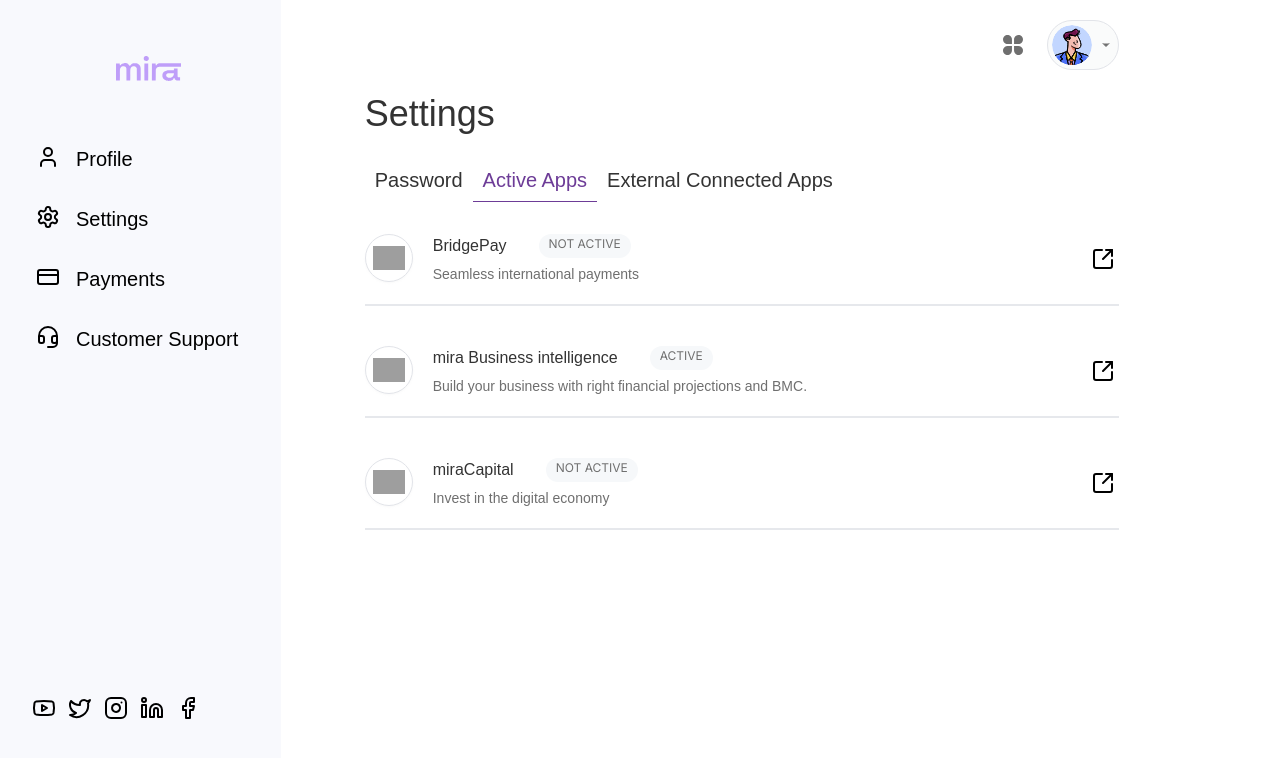
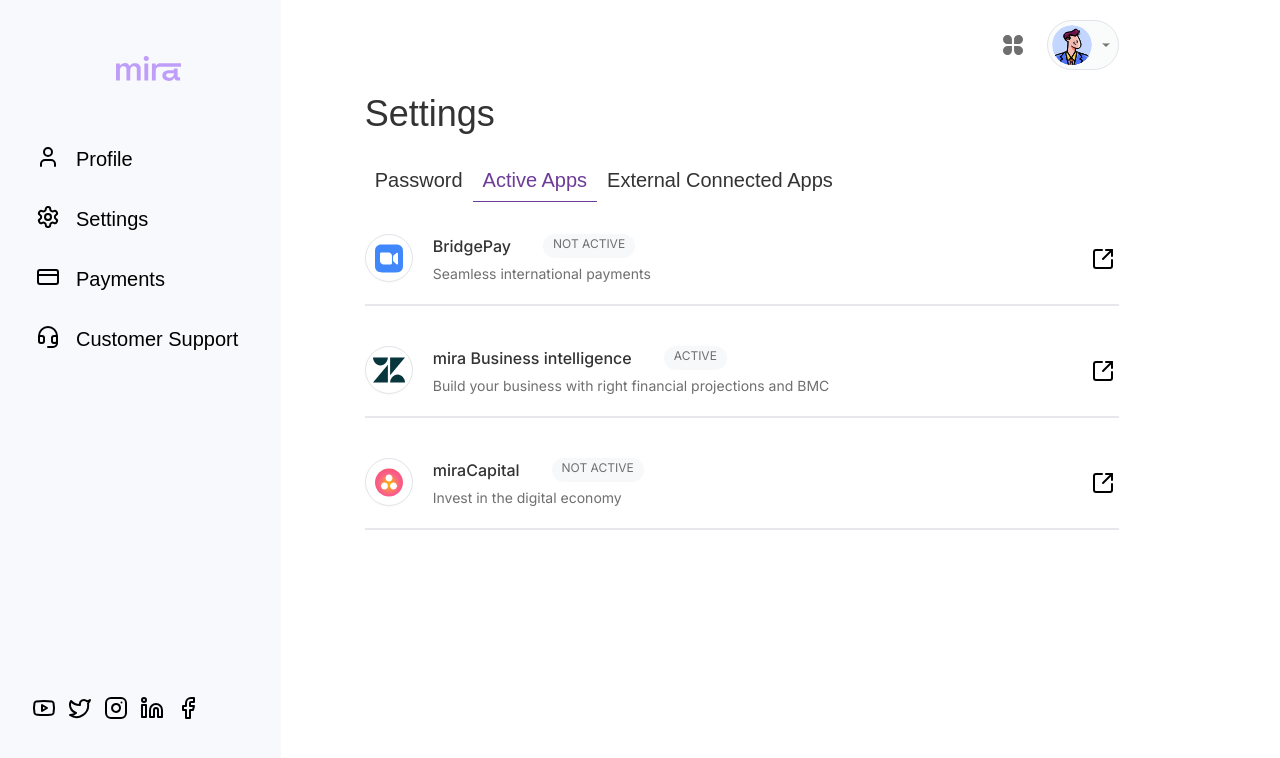
Before and after one commit to mohamed-mahdy-bakerysoft/mira-dashboard, a Next.js app: page /profile/settings in a window 1280 px wide. Both pictures are taken after a click on the button "Active Apps". Shown: the top 758 px of the page. Built offline with nearby package versions, Linux system fonts and the light colour scheme; grey boxes are pictures that could not be loaded; a web font is replaced by a local one.

Commit message:
implement apps comp in active apps tab & moved faqs comp to comp folder in support

```diff
--- a/src/app/profile/settings/components/ActiveAppsTab.tsx
+++ b/src/app/profile/settings/components/ActiveAppsTab.tsx
@@ -1,76 +1,30 @@
-import { SquareArrowOutUpRightIcon } from 'lucide-react'
-import Image from 'next/image'
 import React from 'react'
+import Apps from './Apps'
 
 
 const ActiveAppsTab = () => {
 	return (
 		<>
-			<div className="sm:flex justify-between mt-10 items-center border-b-2 border-b-[#e2e4e9d7] pb-5">
-				<div className="flex gap-5">
-					<div className="min-w-12 min-h-12 max-w-12 max-h-12 rounded-full flex items-center justify-center border border-[#E2E4E9] shadow-sm shadow-[#E4E5E73D]">
-						<Image src='/apps-bridgepay.svg'
-							alt='bridgepay'
-							width={32}
-							height={33}
-						/>
-					</div>
+			<Apps appName='BridgePay'
+				description='Seamless international payments'
+				status='not active'
+				src='/apps-icon-1.svg'
+				alt='BridgePay'
+			/>
 
-					<div>
-						<div className="flex gap-8">
-							<h3 className="font-medium text-[#333333]">BridgePay</h3>
-							<p className="bg-[#F6F8FA] rounded-full text-[#6f6f6f] uppercase text-xs py-0.5 px-2.5 font-inter max-h-6">Not Active</p>
-						</div>
-						<p className="text-sm text-[#6f6f6f] mt-1.5">Seamless international payments</p>
-					</div>
-				</div>
+			<Apps appName='mira Business intelligence'
+				description='Build your business with right financial projections and BMC'
+				status='active'
+				src='/apps-icon-2.svg'
+				alt='mira Business intelligence'
+			/>
 
-				<SquareArrowOutUpRightIcon size={24} className='mr-1' />
-			</div>
-
-			<div className="sm:flex justify-between mt-10 items-center border-b-2 border-b-[#e2e4e9d7] pb-5">
-				<div className="flex gap-5">
-					<div className="min-w-12 min-h-12 max-w-12 max-h-12 rounded-full flex items-center justify-center border border-[#E2E4E9] shadow-sm shadow-[#E4E5E73D]">
-						<Image src='/apps-mira-business-intelligence.svg'
-							alt='mirabusiness'
-							width={32}
-							height={33}
-						/>
-					</div>
-
-					<div>
-						<div className="flex gap-8">
-							<h3 className="font-medium text-[#333333]">mira Business intelligence</h3>
-							<p className="bg-[#F6F8FA] rounded-full text-[#6f6f6f] uppercase text-xs py-0.5 px-2.5 font-inter max-h-6">Active</p>
-						</div>
-						<p className="text-sm text-[#6f6f6f] mt-1.5">Build your business with right financial projections and BMC.</p>
-					</div>
-				</div>
-
-				<SquareArrowOutUpRightIcon size={24} className='mr-1' />
-			</div>
-
-			<div className="sm:flex justify-between mt-10 items-center border-b-2 border-b-[#e2e4e9d7] pb-5">
-				<div className="flex gap-5">
-					<div className="min-w-12 min-h-12 max-w-12 max-h-12 rounded-full flex items-center justify-center border border-[#E2E4E9] shadow-sm shadow-[#E4E5E73D]">
-						<Image src='/apps-miracapital.svg'
-							alt='miraCapital'
-							width={32}
-							height={33}
-						/>
-					</div>
-
-					<div>
-						<div className="flex gap-8">
-							<h3 className="font-medium text-[#333333]">miraCapital</h3>
-							<p className="bg-[#F6F8FA] rounded-full text-[#6f6f6f] uppercase text-xs py-0.5 px-2.5 font-inter max-h-6">Not Active</p>
-						</div>
-						<p className="text-sm text-[#6f6f6f] mt-1.5">Invest in the digital economy</p>
-					</div>
-				</div>
-
-				<SquareArrowOutUpRightIcon size={24} className='mr-1' />
-			</div>
+			<Apps appName='miraCapital'
+				description='Invest in the digital economy'
+				status='not active'
+				src='/apps-icon-3.svg'
+				alt='miraCapital'
+			/>
 		</>
 	)
 }
--- a/src/app/profile/settings/components/Apps.tsx
+++ b/src/app/profile/settings/components/Apps.tsx
@@ -13,7 +13,7 @@ interface AppsProps {
 
 const Apps = ({appName, description, status, src, alt}: AppsProps) => {
     return (
-        <div className="sm:flex justify-between mt-10 items-center border-b-2 border-b-[#e2e4e9d7] pb-5">
+        <div className="sm:flex justify-between mt-10 items-center border-b-2 border-b-[#e2e4e9d7] pb-5 font-inter">
             <div className="flex gap-5">
                 <div className="min-w-12 min-h-12 max-w-12 max-h-12 rounded-full flex items-center justify-center border border-[#E2E4E9] shadow-sm shadow-[#E4E5E73D]">
                     <Image src={src}
--- a/src/app/profile/support/page.tsx
+++ b/src/app/profile/support/page.tsx
@@ -1,7 +1,7 @@
 import { Flag, Headphones, MessageCircleMore, Search } from 'lucide-react'
 import React from 'react'
-import FaqCard from '../components/FaqCard'
-import FaqAccordion from '../components/FaqAccordion'
+import FaqCard from './components/FaqCard'
+import FaqAccordion from './components/FaqAccordion'
 
 
 const Support = () => {
```
Also changed, not shown: src/app/profile/support/components/FaqAccordion.tsx (renamed from src/app/profile/components/FaqAccordion.tsx), src/app/profile/support/components/FaqCard.tsx (renamed from src/app/profile/components/FaqCard.tsx).
